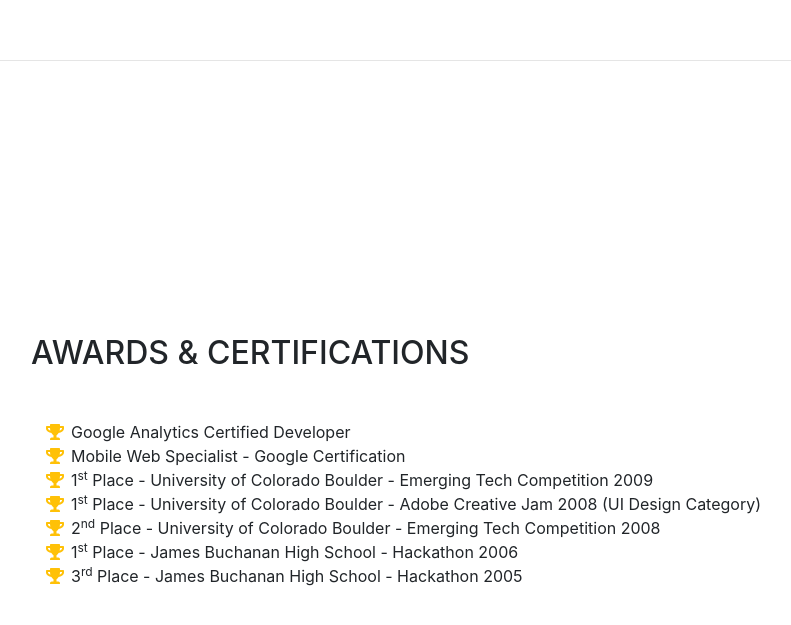
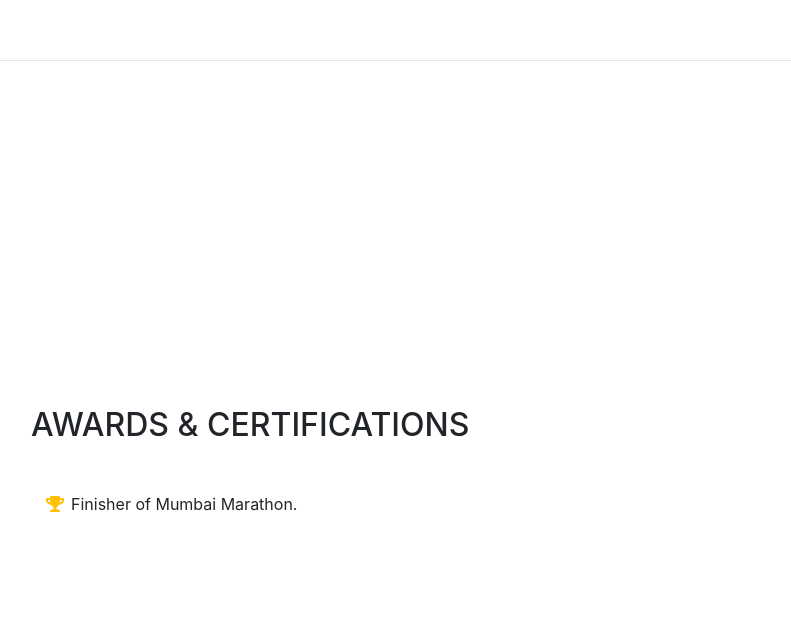
Before and after one commit to unmeshgavade/unmeshgavade.com, a website with bundled scripts: page index.html in a window 1280 px wide. Shown: the part 3944-4569 px from the top of the page, without its empty margins (289-1080 px from the left). Built offline with nearby package versions, Linux system fonts and the light colour scheme; a web font is replaced by a local one.

Commit message:
info change

```diff
--- a/index.html
+++ b/index.html
@@ -238,30 +238,8 @@
           <ul class="fa-ul mb-0">
             <li>
               <i class="fa-li fa fa-trophy text-warning"></i>
-              Google Analytics Certified Developer</li>
+              Finisher of Mumbai Marathon.</li>
             <li>
-              <i class="fa-li fa fa-trophy text-warning"></i>
-              Mobile Web Specialist - Google Certification</li>
-            <li>
-              <i class="fa-li fa fa-trophy text-warning"></i>
-              1<sup>st</sup>
-              Place - University of Colorado Boulder - Emerging Tech Competition 2009</li>
-            <li>
-              <i class="fa-li fa fa-trophy text-warning"></i>
-              1<sup>st</sup>
-              Place - University of Colorado Boulder - Adobe Creative Jam 2008 (UI Design Category)</li>
-            <li>
-              <i class="fa-li fa fa-trophy text-warning"></i>
-              2<sup>nd</sup>
-              Place - University of Colorado Boulder - Emerging Tech Competition 2008</li>
-            <li>
-              <i class="fa-li fa fa-trophy text-warning"></i>
-              1<sup>st</sup>
-              Place - James Buchanan High School - Hackathon 2006</li>
-            <li>
-              <i class="fa-li fa fa-trophy text-warning"></i>
-              3<sup>rd</sup>
-              Place - James Buchanan High School - Hackathon 2005</li>
           </ul>
         </div>
       </section>
```
